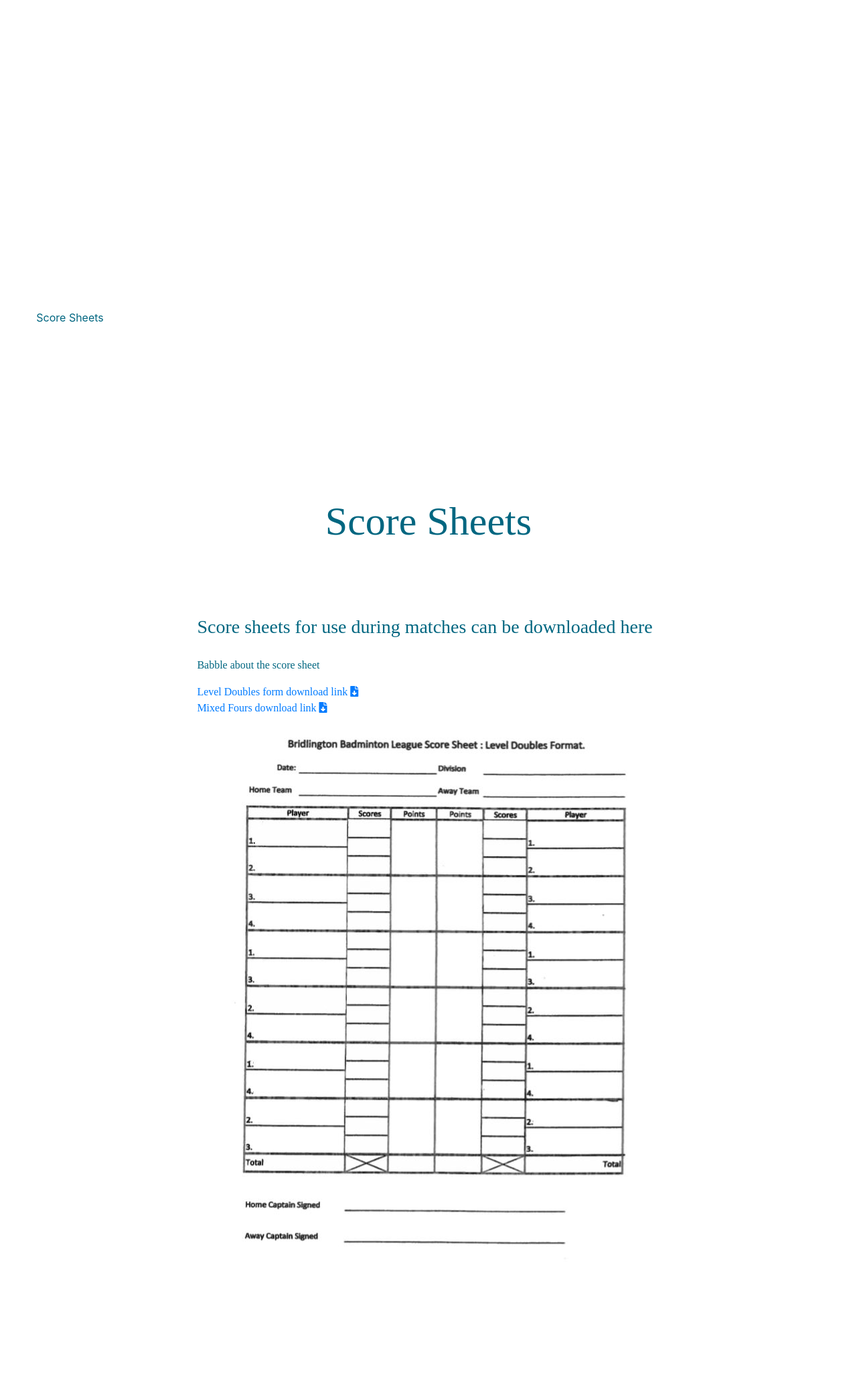
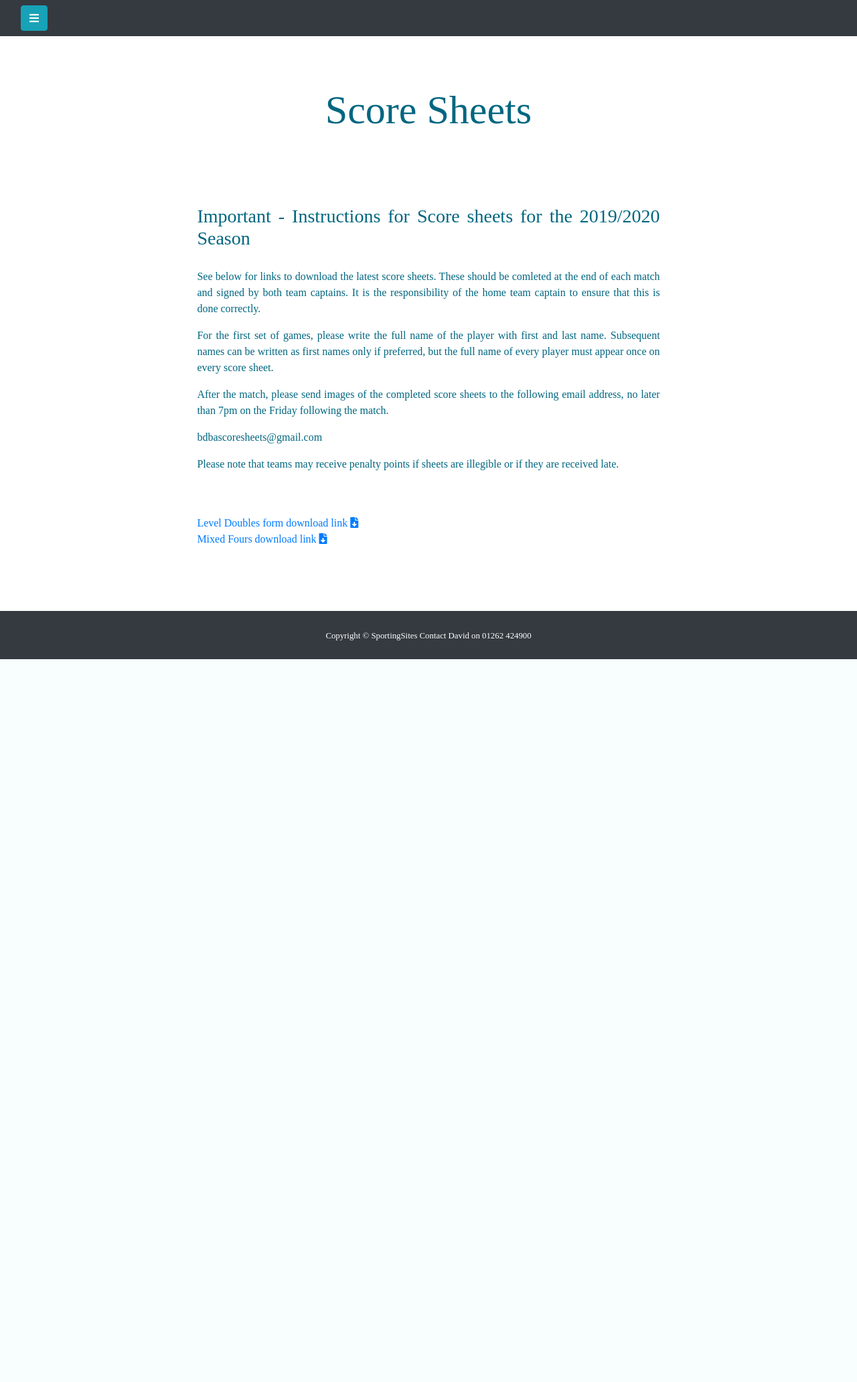
Before and after one commit to Japeaco/Badminton-website, a PHP site: page /scoresheets.php in a window 1280 px wide. Shown: the whole page at 67% size. After the commit the page ends 984 px from the top, so only its background shows below. Run offline with PHP 8.4, Linux system fonts and the light colour scheme; some libraries are stand-ins or nearby versions.

Commit message:
Update scoresheets.php

```diff
--- a/scoresheets.php
+++ b/scoresheets.php
@@ -1,76 +1,49 @@
 <!DOCTYPE html>
 <html>
 <head>
-	<title>Badminton Home</title>
+	<title>Scoresheets</title>
 	<meta charset="utf-8">
 	<meta name="viewport" content="width=device-width, initial-scale=1">
 	<link rel="stylesheet" href="badmintonStyle.css">
 	<link rel="stylesheet" href="https://maxcdn.bootstrapcdn.com/bootstrap/4.3.1/css/bootstrap.min.css">
 	<link rel="stylesheet" href="https://use.fontawesome.com/releases/v5.8.2/css/all.css" integrity="sha384-oS3vJWv+0UjzBfQzYUhtDYW+Pj2yciDJxpsK1OYPAYjqT085Qq/1cq5FLXAZQ7Ay" crossorigin="anonymous">
 	<script src="https://ajax.googleapis.com/ajax/libs/jquery/3.3.1/jquery.min.js"></script>
-	<script src="badmintonJS.js"></script>
+	<script src="javascript.js" defer="true"></script>
 	<script src="https://cdnjs.cloudflare.com/ajax/libs/popper.js/1.14.7/umd/popper.min.js"></script>
 	<script src="https://maxcdn.bootstrapcdn.com/bootstrap/4.3.1/js/bootstrap.min.js"></script>
+	<style>
+    #scoresheetsItem {
+        color:#006680;
+    }
+    </style>
 </head>
 <body>
 
+<div class="wrapper">
+
 <!-- side navigation -->
-<nav class="nav">
-  <!-- Links -->
-  <ul class="navbar-nav">
-    <li class="nav-item">
-      <a class="nav-link" id="topList" href="home.php">Bridlington and District Badminton association</a>
-    </li>
-    <li class="nav-item">
-      <a class="nav-link" href="home.php">Home</a>
-    </li>
-    <li class="nav-item">
-      <a class="nav-link" href="join.php">Join</a>
-    </li>
-	<button class="navbar-toggler" type="button" data-toggle="collapse" data-target="#navbarToggleExternalContent">
-	  Current League Tables
-	</button>
-	<div class="collapse" id="navbarToggleExternalContent">
-      <ul class="navbar-nav">
-        <li class="nav-item">
-          <a id="sideCollapsed" class="nav-link" href="levelDoubles.php">Level Doubles</a>
-        </li>
-        <li class="nav-item">
-          <a id="sideCollapsed" class="nav-link" href="mixedFours.php">Mixed Fours</a>
-        </li>
-      </ul>
+<nav class="nav bg-dark" id="sidebar">
+    <div class="sideNavigationBar" id="sideNavigationBar"></div>
+</nav>
+
+<div class="collapseButton">
+ <nav class="navbar navbar-expand-sm bg-dark navbar-dark sticky-top">
+    <div class="container-fluid">
+        <button type="button" id="sidebarCollapse" class="btn btn-info">
+            <i class="fa fa-bars"></i>
+        </button>
     </div>
-	<li class="nav-item">
-      <a class="nav-link" href="previousLeagueTables.php">Previous League Tables</a>
-    </li>
-	<li class="nav-item">
-      <a class="nav-link" href="matches.php">Matches</a>
-    </li>
-	<li class="nav-item">
-      <a class="nav-link" href="leagueRules.php">League Rules</a>
-    </li>
-	<li class="nav-item">
-      <a class="nav-link" href="scoresheets.php" style="color:#006680">Score Sheets</a>
-    </li>
-	<li class="nav-item">
-      <a class="nav-link" href="tournamentData.php">Tournament Dates</a>
-    </li>
-	<li class="nav-item">
-      <a class="nav-link" href="racketServices.php">Racket Stringing Services</a>
-    </li>
-	<li class="nav-item">
-      <a class="nav-link" href="events.php">Events</a>
-    </li>
-  </ul>
 </nav>
+</div>
 
 <div class="main">
 
 <h1 class="titleText">Score Sheets</h1>
 
 <div class="homeText">
-  <h3 class="homeHeader">Score sheets for use during matches can be downloaded here</h3>
-  <p>Babble about the score sheet</p>
+
+  <h3 class="homeHeader">Important - Instructions for Score sheets for the 2019/2020 Season</h3>
+  <p>See below for links to download the latest score sheets. These should be comleted at the end of each match and signed by both team captains. It is the responsibility of the home team captain to ensure that this is done correctly.</p><p>For the first set of games, please write the full name of the player with first and last name. Subsequent names can be written as first names only if preferred, but the full name of every player must appear once on every score sheet.</p><p>After the match, please send images of the completed score sheets to the following email address, no later than 7pm on the Friday following the match.</p><p>bdbascoresheets@gmail.com</p><p>Please note that teams may receive penalty points if sheets are illegible or if they are received late.</p><br><br>
   <a href="https://drive.google.com/file/d/0B8Us6QJmAcL5VGFjVFNVZTdNUDBPelNEdmVBdkR5TTRfYTVF/view">Level Doubles form download link</a>
   <a href="LevelDoubles.pdf" download>
     <i class="fas fa-file-download"></i><br>
@@ -79,9 +52,11 @@
   <a href="MixedFours.pdf" download>
     <i class="fas fa-file-download"></i><br>
   </a>
-  <img src="form.jpg" class="mx-auto d-block">
 </div>
 
+<div class="bottomFooter" id="bottomFooter"></div>
+
+</div>
 </div>
 
 </body>
```
